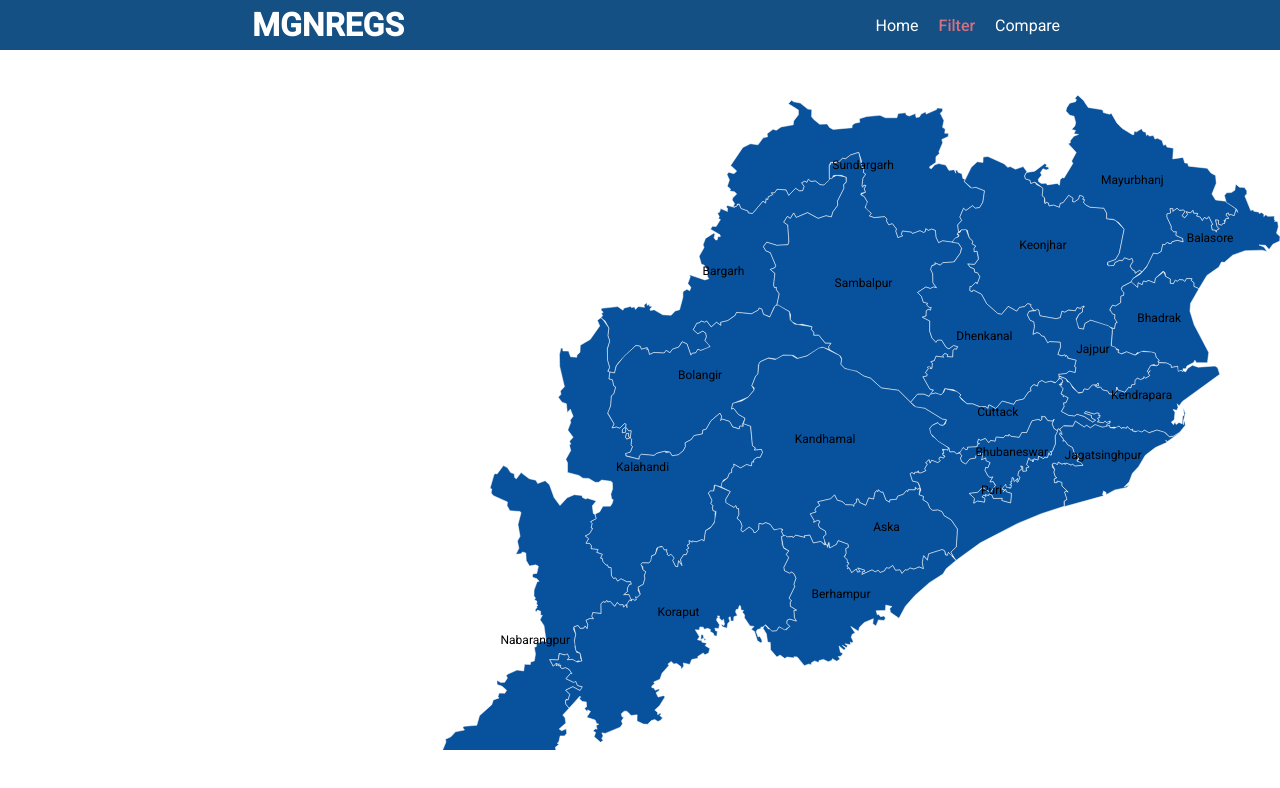
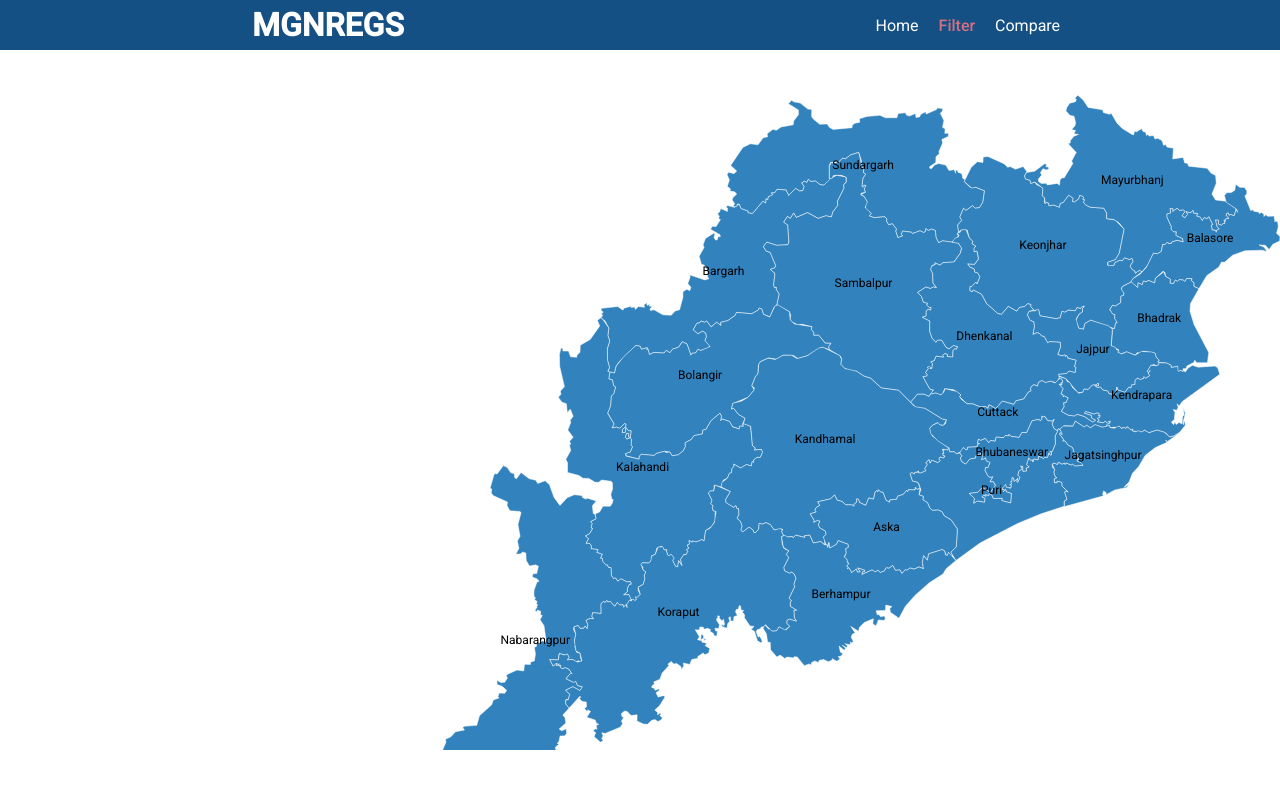
Before and after one commit to PixeledCode/MGNREGS_D3, a React (Create React App) app: page /filter in a window 1280 px wide. Shown: the top 788 px of the page. Built offline with nearby package versions, Linux system fonts and the light colour scheme.

Commit message:
overflow issue fixed

```diff
--- a/src/assets/index.css
+++ b/src/assets/index.css
@@ -77,6 +77,10 @@ body {
   #map__container {
     margin-top: -5rem;
   }
+}
+
+#map__container.filterMap {
+  margin-top: 0;
 }
 
 .svg-container {
--- a/src/assets/index.scss
+++ b/src/assets/index.scss
@@ -72,6 +72,10 @@ body {
 
   @media screen and (max-width: 780px) {
     margin-top: -5rem;
+  }
+
+  &.filterMap {
+    margin-top: 0;
   }
 }
 
--- a/src/components/Filter/Filter.js
+++ b/src/components/Filter/Filter.js
@@ -87,7 +87,7 @@ class Filter extends Component {
 		var color = d3
 			.scaleThreshold()
 			.domain(d3.range(2, 18))
-			.range(d3.schemeBlues[6])
+			.range(d3.schemeBlues[3])
 		// .domain([0, 5, 9])
 		// .range(["blue", "yellow", "green"]);
 
@@ -131,7 +131,7 @@ class Filter extends Component {
 	render() {
 		return (
 			<>
-				<div id={'map__container'}></div>
+				<div id={'map__container'} className="filterMap"></div>
 			</>
 		)
 	}
```
Also changed, not shown: 1 other file (tests, documents, lock files or other folders).
